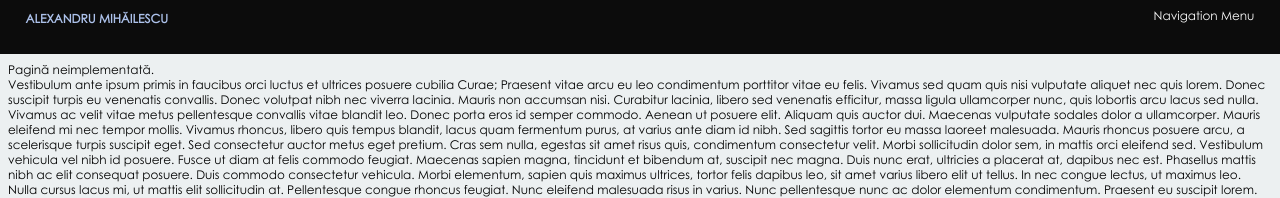
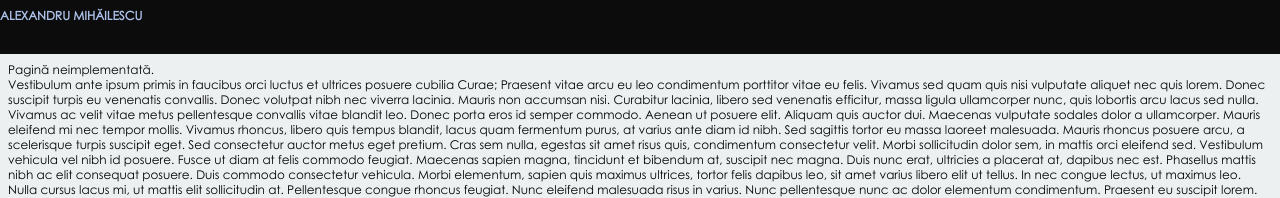
Before and after one commit to AlexandruMihailescu/alexandrumihailescu.github.com, a Jekyll site: the page built from index.html, in a window 1280 px wide. Shown: the top 198 px of the page. Built offline with Jekyll 4.4.1, drawn with Linux system fonts in a browser that asks for light colours; nearby versions of some CDN libraries; Markdown is read by kramdown in place of the engine named in the settings.

Commit message:
multiple changes to header

```diff
--- a/_includes/header.html
+++ b/_includes/header.html
@@ -14,77 +14,69 @@
         <a href="{{ page.url }}">
           ALEXANDRU MIHĂILESCU
         </a>
-        <span class="menu icon"
-              title="Menu (Esc)"
-              tabindex="0"
-              data-icon="MENU">
-          <span>
-            Navigation Menu
-          </span>
-        </span>
       </div>
 
       <div id="navigation">
         <ul>
           <li>
-            <span>
+            <div>
               Home
-            </span>
-            <span>
+            </div>
+            <div>
               <a href="#"
                  class="about"
                  title="About me">
                 About me
               </a>
-            </span>
+            </div>
           </li>
           <li>
-            <span>
+            <div>
               Projects
-            </span>
-            <span>
+            </div>
+            <div>
               <a href="#"
                  class="portofolio"
                  title="Projects">
                 Computer Science
               </a>
-            </span>
-            <span>
+            </div>
+            <div>
               <a href="#"
                  class="blog"
                  title="My Blog">
                 My Blog
               </a>
-            </span>
+            </div>
           </li>
           <li>
-            <span>
+            <div>
               Contact
-            </span>
-            <span>
+            </div>
+            <div>
               <a href="mailto:alexandru.mihailescu_social@outlook.com"
                  class="contact"
                  title="Mail"
                  target="_blank">
                 Mail
               </a>
-            </span>
-            <span>
+            </div>
+            <div>
             <a href="https://www.facebook.com/alexandru.mihailescu.3"
                class="contact innewtab"
                title="Facebook"
                target="_blank">
               Facebook
             </a>
-            </span>
-            <span>
+            </div>
+            <div>
             <a href="https://twitter.com/AlexandruMih_"
                class="contact innewtab"
                title="Twitter"
                target="_blank">
               Twitter
             </a>
-            </span>
+            </div>
           </li>
         </ul>
       </div>
--- a/style/style.css
+++ b/style/style.css
@@ -46,19 +46,9 @@
   color: #ADC2EB;
 }
 
-p {
-  line-height: 1.5em;
-}
-
 ul {
   list-style-type: none;
   padding: 0;
-}
-
-.massiveHeading {
-  font-size: 6em;
-  text-align: center;
-  margin: 15% 0;
 }
 
 #content, footer {
@@ -113,14 +103,13 @@
 /* limits width of menu to site width */
 .site-width {
   margin: 0 auto;
-  padding: 0 2%;
+  padding: 0;
 }
 
 /* name of site in main menu (not user selectable) */
 .site-width>a {
   font-weight: bold;
   color: #ADC2EB;
-  line-height: 1.9em;
   -webkit-user-select: none;
   -moz-user-select: none;
   -o-user-select: none;
```
